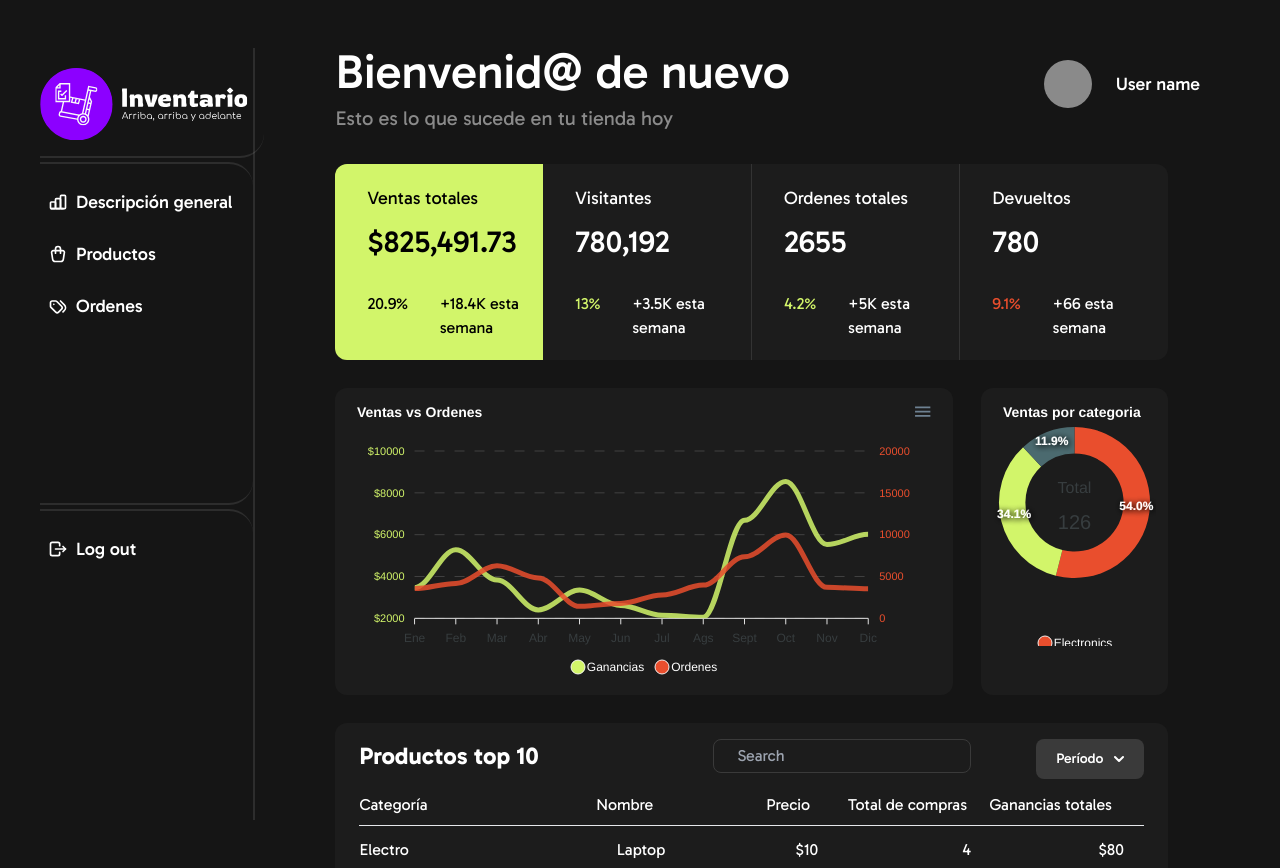
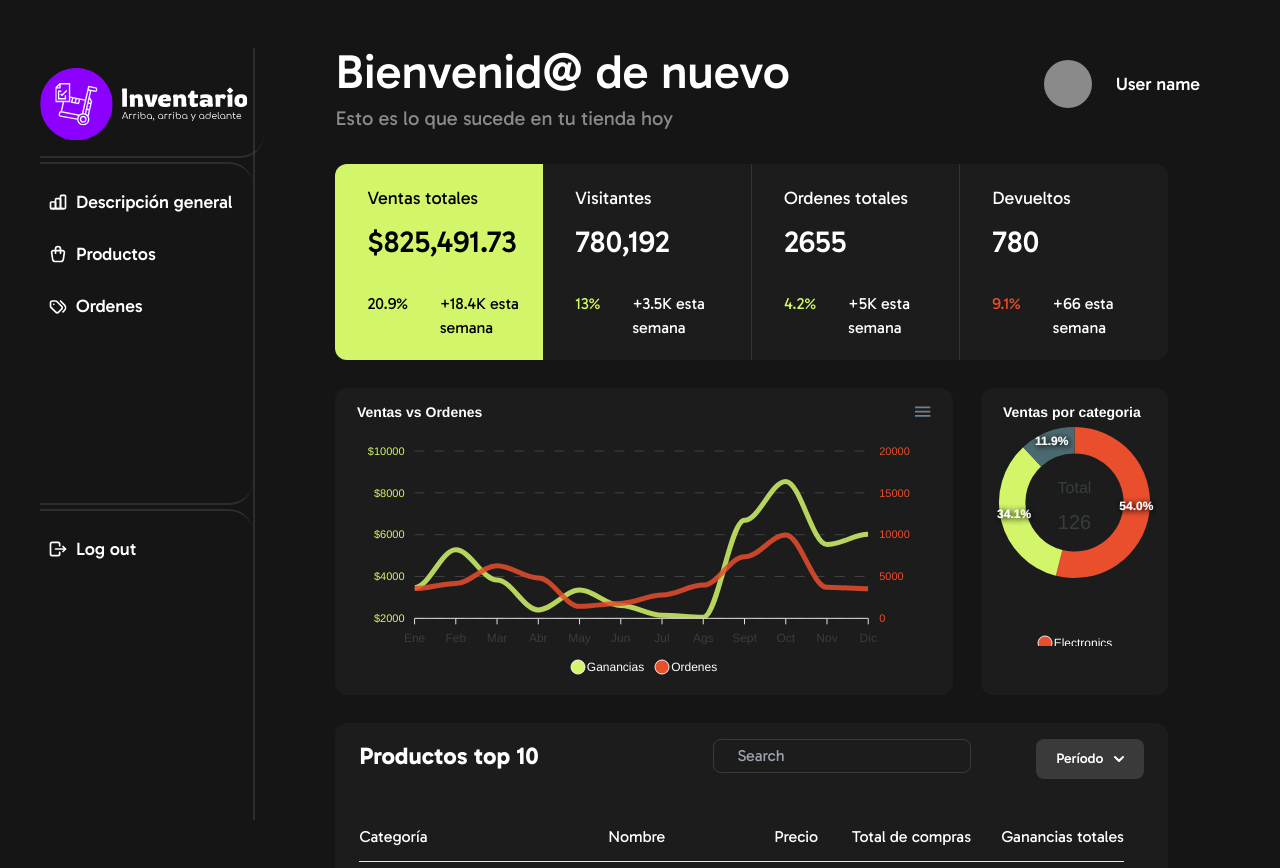
Before and after one commit to SergioMir018/Inventario-FE, a React (Vite) app: page /#/admin/home/overview in a window 1280 px wide. Built offline with nearby package versions, Linux system fonts and the light colour scheme; what tailwindcss-animated would draw is missing.

Commit message:
MOD: enhanced top products table styles

```diff
--- a/src/components/home/general-overview/top-products-categories.tsx
+++ b/src/components/home/general-overview/top-products-categories.tsx
@@ -1,11 +1,11 @@
 export default function TopProductsCategories() {
   return (
     <div className="w-full grid grid-cols-5 font-gabarito mt-3 border-b py-2">
-      <p className="">Categoría</p>
-      <p className="text-end mr-5">Nombre</p>
-      <p className="text-end mr-5">Precio</p>
-      <p className="text-end mr-5">Total de compras</p>
-      <p className="text-end mr-8">Ganancias totales</p>
+      <p className="pb-1">Categoría</p>
+      <p className="text-end pb-1">Nombre</p>
+      <p className="text-end pb-1">Precio</p>
+      <p className="text-end pb-1">Total de compras</p>
+      <p className="text-end pb-1">Ganancias totales</p>
     </div>
   )
 }
--- a/src/components/home/general-overview/top-products-item.tsx
+++ b/src/components/home/general-overview/top-products-item.tsx
@@ -1,11 +1,11 @@
 export default function TopProductsItem() {
   return (
-    <div className="w-full grid grid-cols-5 font-gabarito mt-3 border-b pb-1">
-      <p className="pb-1">Electro</p>
-      <p className="text-end pb-2">Laptop</p>
-      <p className="text-end pb-2">$10</p>
-      <p className="text-end pb-2">4</p>
-      <p className="text-end pb-2">$80</p>
+    <div className="w-full grid grid-cols-5 font-gabarito mt-3 border-b-2 border-white/10 pb-1">
+      <p className="pt-2 pb-3">Electro</p>
+      <p className="text-end pt-2 pb-3">Laptop</p>
+      <p className="text-end pt-2 pb-3">$10</p>
+      <p className="text-end pt-2 pb-3">4</p>
+      <p className="text-end pt-2 pb-3">$80</p>
     </div>
   )
 }
--- a/src/components/home/general-overview/top-products.tsx
+++ b/src/components/home/general-overview/top-products.tsx
@@ -11,8 +11,8 @@ export default function TopProducts () {
         </h2>
         <ProductsSearch />
       </div>
-      <TopProductsCategories />
-      <div className="w-full h-72 overflow-y-auto pr-5 pb-12">
+      <div className="w-full h-72 overflow-y-auto mt-8 pr-5 pb-10">
+        <TopProductsCategories />
         <TopProductsItem />
         <TopProductsItem />
         <TopProductsItem />
```
